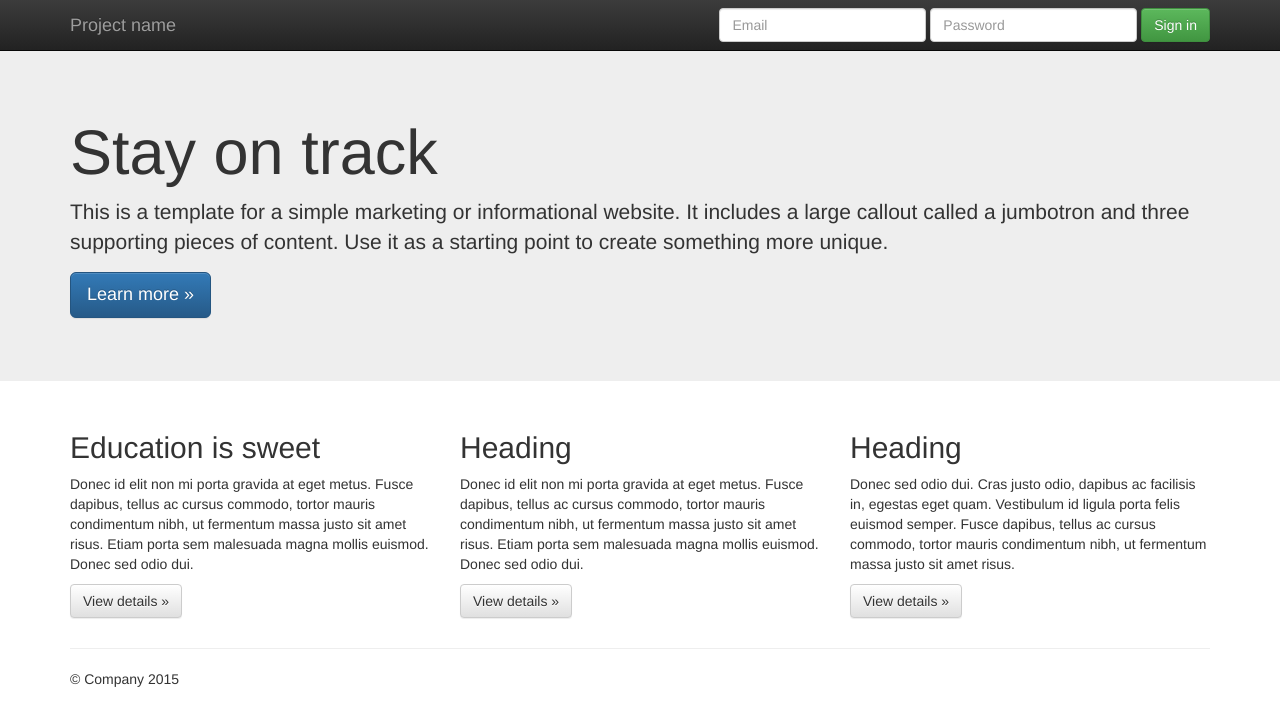
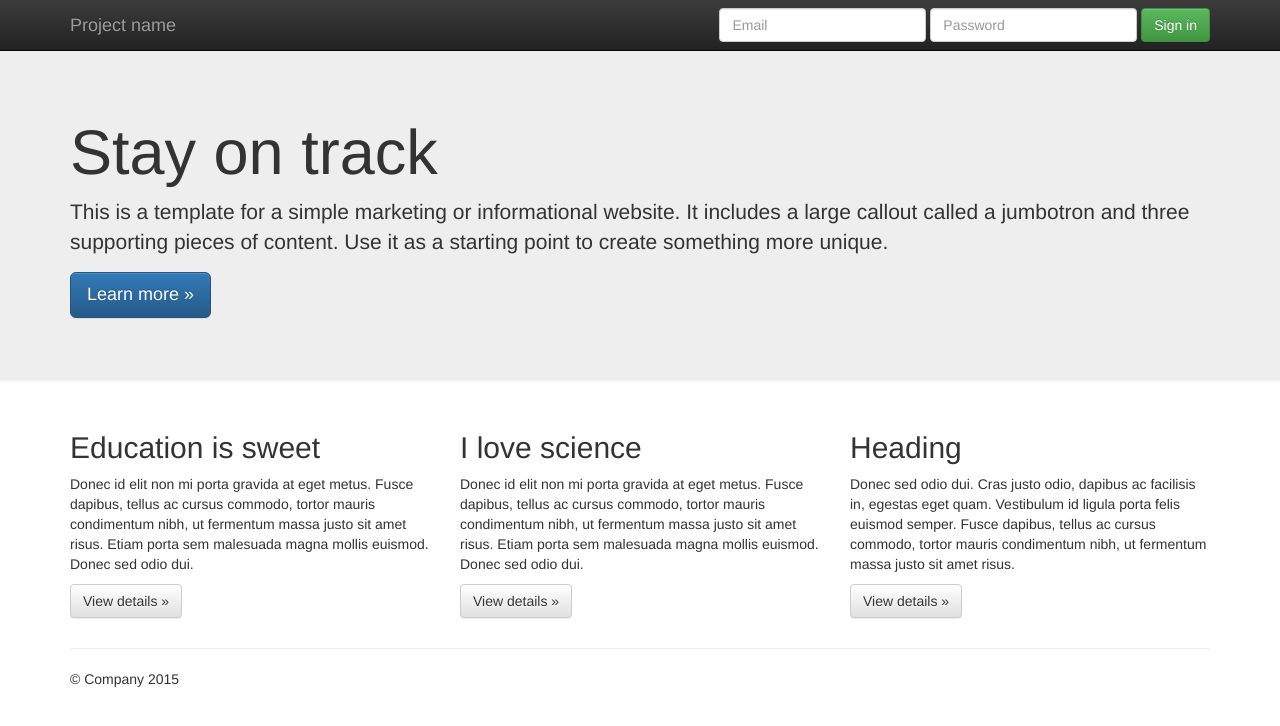
Before and after one commit to talus15/Myfirstsite, a plain HTML site: page index.html in a window 1280 px wide. Drawn offline with nearby package versions, Linux system fonts and the light colour scheme.

Commit message:
initial commit
Education

```diff
--- a/index.html
+++ b/index.html
@@ -70,7 +70,7 @@
           <p><a class="btn btn-default" href="#" role="button">View details &raquo;</a></p>
         </div>
         <div class="col-md-4">
-          <h2>Heading</h2>
+          <h2>I love science</h2>
           <p>Donec id elit non mi porta gravida at eget metus. Fusce dapibus, tellus ac cursus commodo, tortor mauris condimentum nibh, ut fermentum massa justo sit amet risus. Etiam porta sem malesuada magna mollis euismod. Donec sed odio dui. </p>
           <p><a class="btn btn-default" href="#" role="button">View details &raquo;</a></p>
        </div>
```
